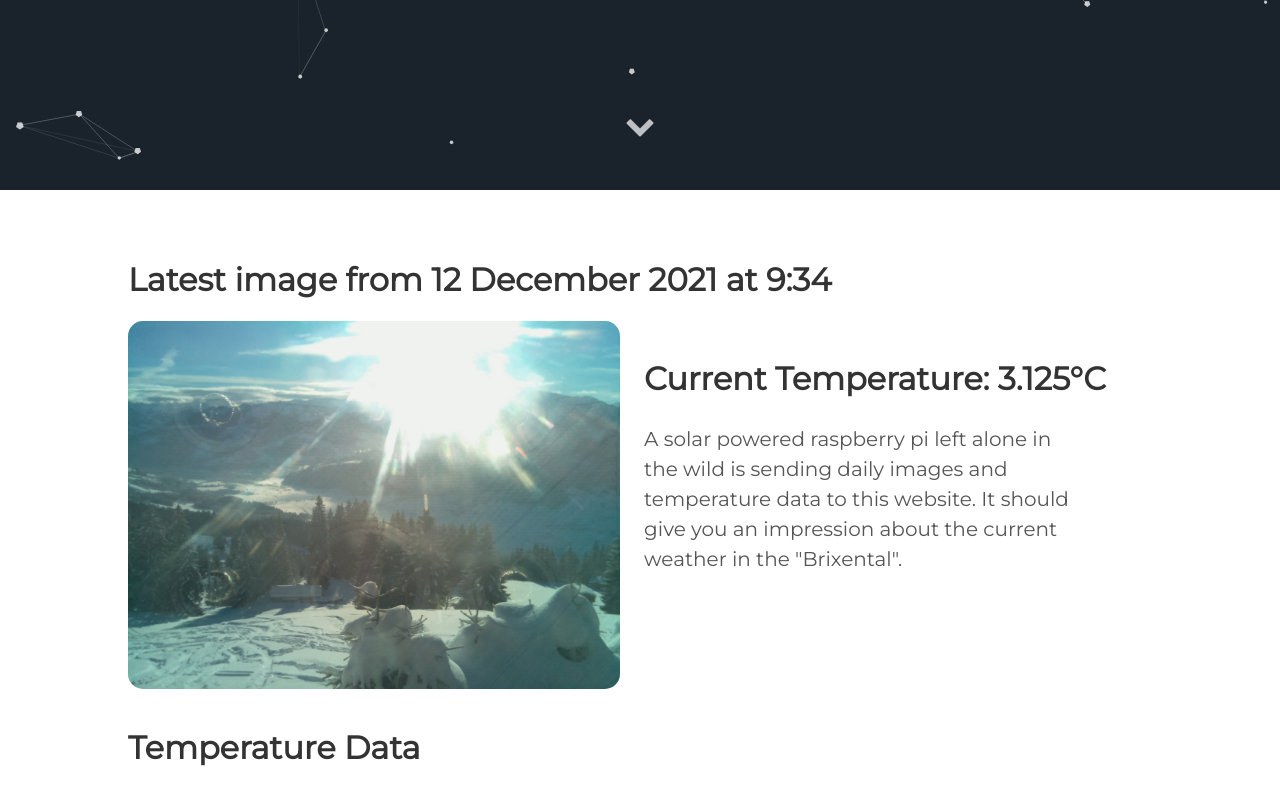
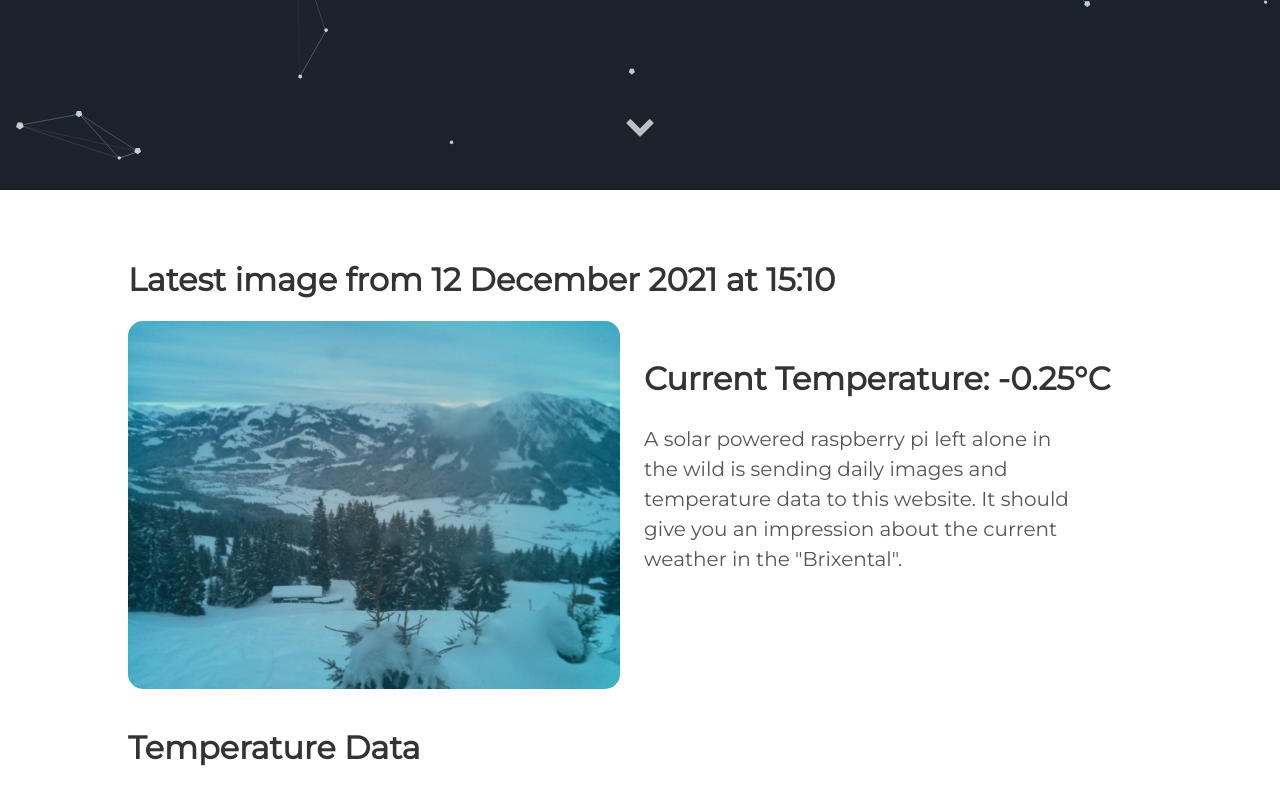
Before and after one commit to vektorious/vektorious.github.io, a Jekyll site: the page built from resources/huette.md, in a window 1280 px wide and 900 px high, scrolled down 710 px. Shown: the top 805 px of the window. Built offline with Jekyll 4.4.1, drawn with Linux system fonts in a browser that asks for light colours.

Commit message:
I'm a bot beep boop

```diff
--- a/resources/huette.md
+++ b/resources/huette.md
@@ -6,13 +6,13 @@ image: '/assets/img/'
 description: 'Live image from the Austrian alps'
 twitter_text: ' '
 ---
-## Latest image from 12 December 2021 at  9:34
+## Latest image from 12 December 2021 at 15:10
 <div class="huette">
   <div class="huette-image">
     <img src="{{ "/assets/img/huette.jpg" | prepend: site.baseurl }}">
   </div>
   <div class="huette-text">
-        <h2>Current Temperature: 3.125°C</h2>
+        <h2>Current Temperature: -0.25°C</h2>
         <p>A solar powered raspberry pi left alone in the wild is sending daily images and temperature data to this website. It should give you an impression about the current weather in the "Brixental".</p>
 
   </div>
```
Also changed, not shown: rpi-script/2021-12-12_150920.txt (renamed from rpi-script/2021-12-12_093248.txt, +5 -5 lines), rpi-script/huette.md (+2 -2 lines), assets/img/huette.jpg, assets/img/temp_plot.png, rpi-script/temp_plot.png, 1 other file.
